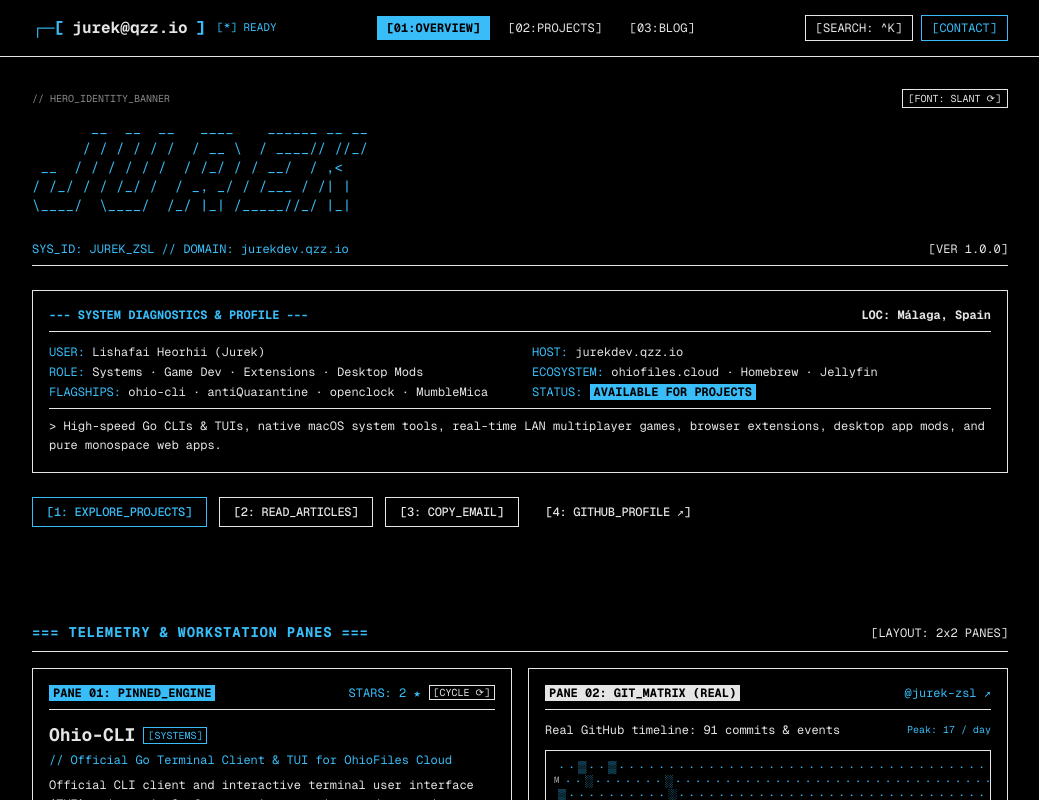
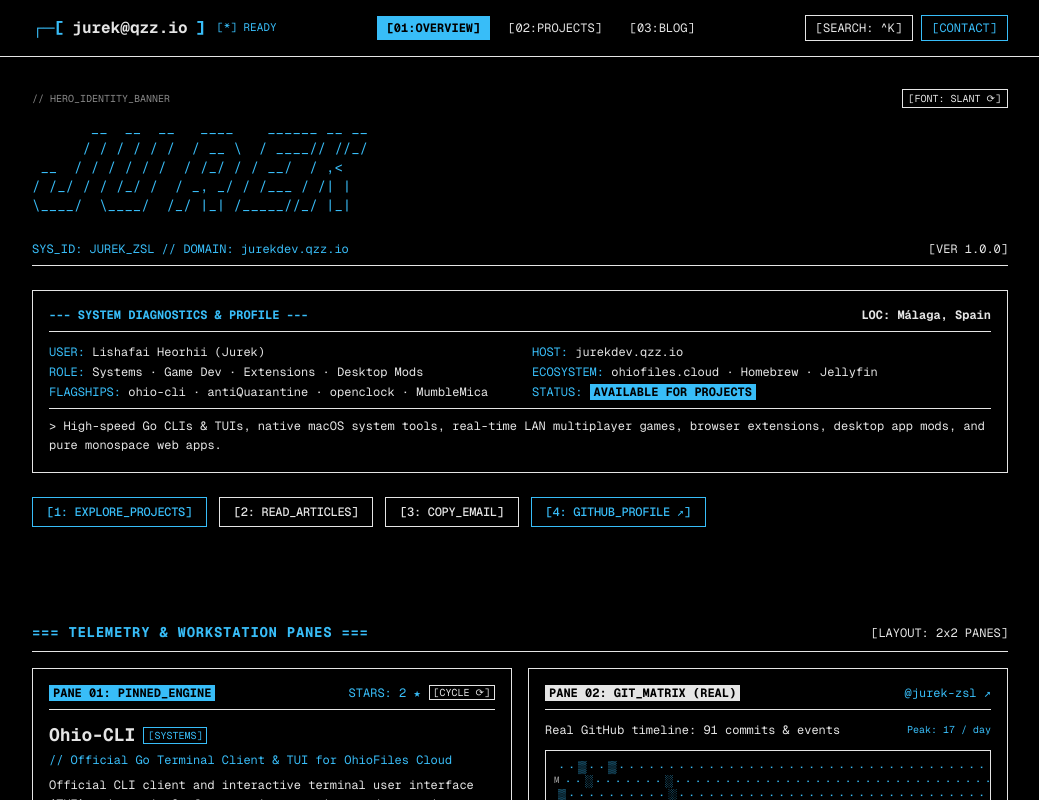
Before and after one commit to jurek-zsl/jurekdev.qzz.io, a Next.js app: page / in a window 1280 px wide. Shown: the top 800 px of the page, without its empty margins (120-1159 px from the left). Built offline with nearby package versions, Linux system fonts and the light colour scheme.

Commit message:
fix: give GitHub button light blue accent color and border

```diff
--- a/src/components/home/hero.tsx
+++ b/src/components/home/hero.tsx
@@ -129,7 +129,7 @@ export function Hero() {
         </button>
 
         <a href="https://github.com/jurek-zsl" target="_blank" rel="noopener noreferrer">
-          <SpotlightButton variant="ghost" size="md">
+          <SpotlightButton variant="primary" size="md">
             4: GITHUB_PROFILE ↗
           </SpotlightButton>
         </a>
```
